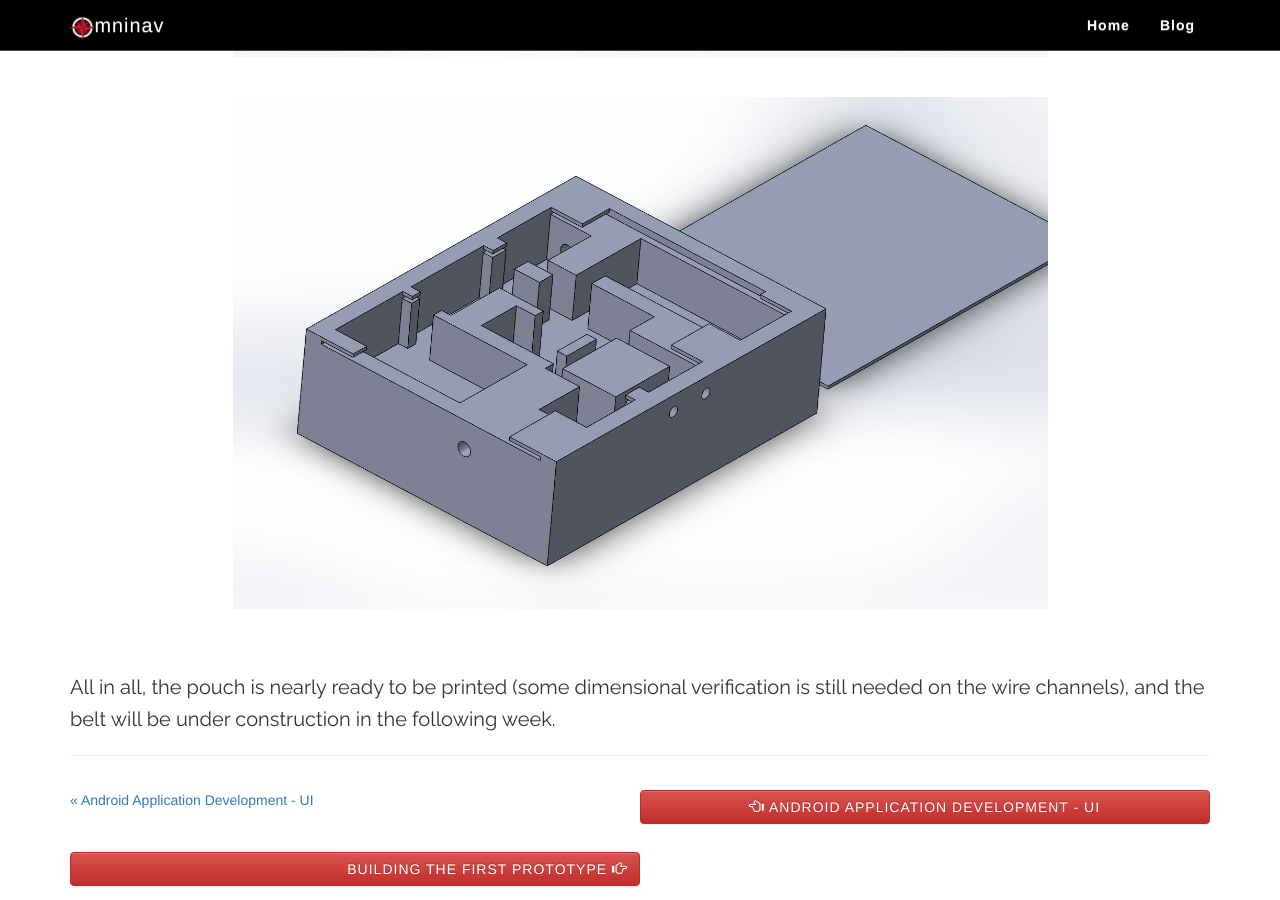
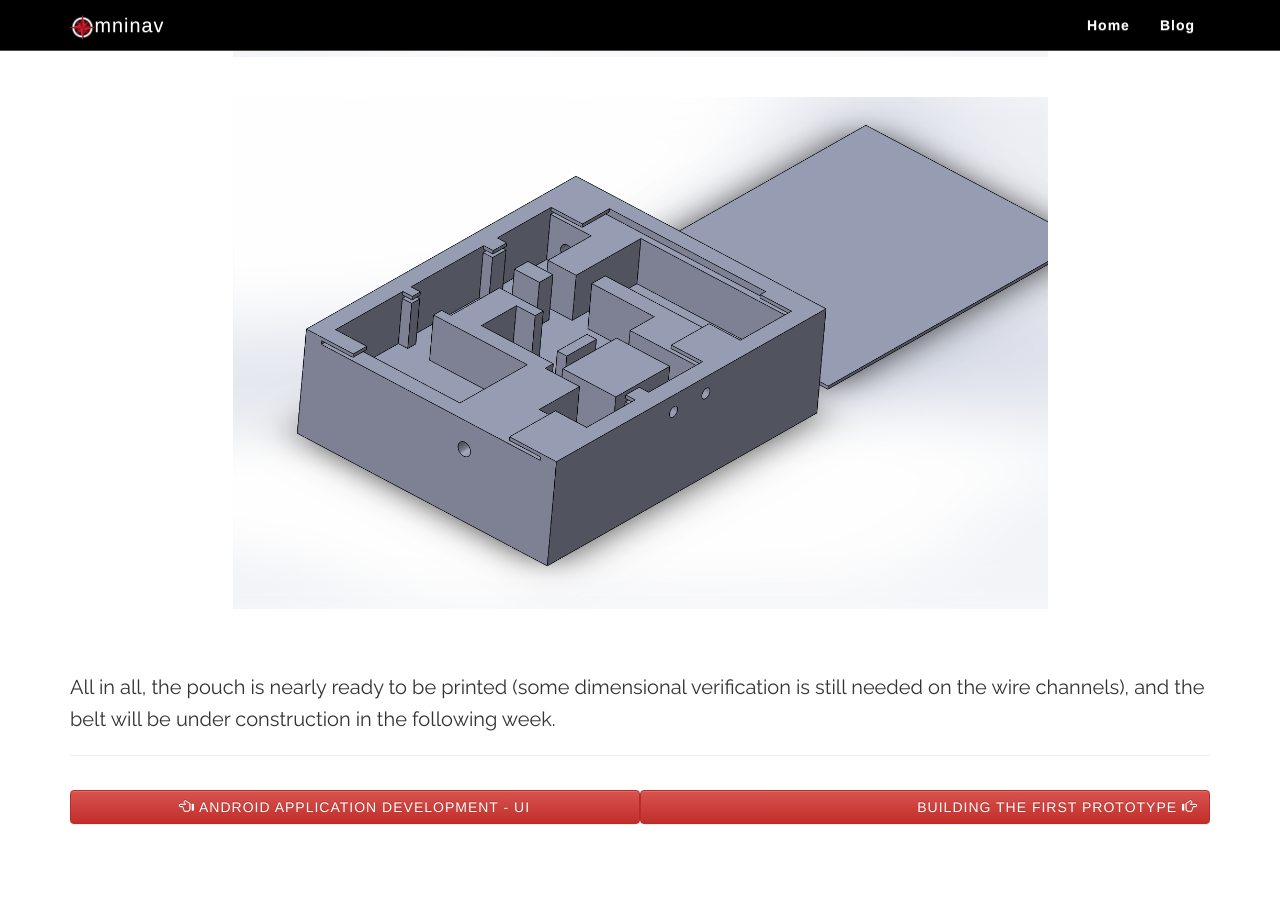
Before and after one commit to hansmaryil/OmniNav, a Jekyll site: the page built from _posts/2017-01-29-fanny-pouch-mechanical-design.md, in a window 1280 px wide and 900 px high, scrolled down 1296 px. Built offline with Jekyll 4.4.1, drawn with Linux system fonts in a browser that asks for light colours; some web fonts are replaced; after the commit the page ends 2134 px from its top, so only the background shows below that.

Commit message:
button mod1

```diff
--- a/_layouts/post.html
+++ b/_layouts/post.html
@@ -10,7 +10,6 @@ layout: default
 
 <div class="PageNavigation">
   {% if page.previous.url %}
-    <a class="prev" href="{{page.previous.url}}">&laquo; {{page.previous.title}}</a>
     <a href="{{page.previous.url}}" class=" prev btn btn-primary btn-danger"><span class="glyphicon glyphicon-hand-left"></span> {{page.previous.title}}</a>
   {% endif %}
   {% if page.next.url %}
```
